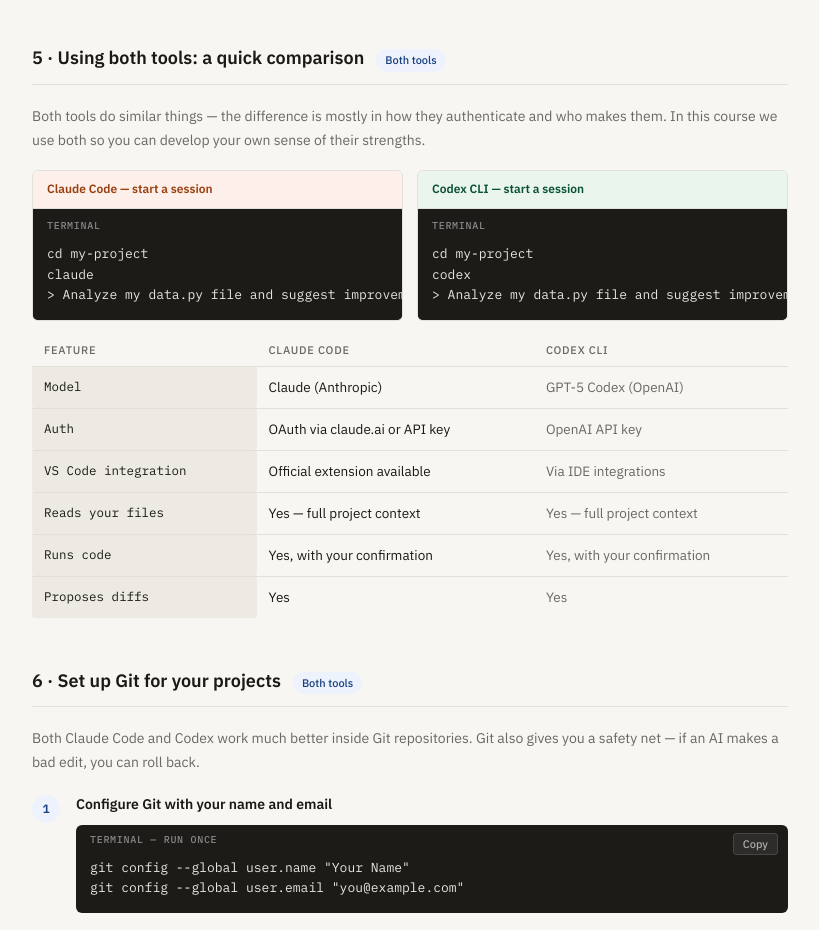
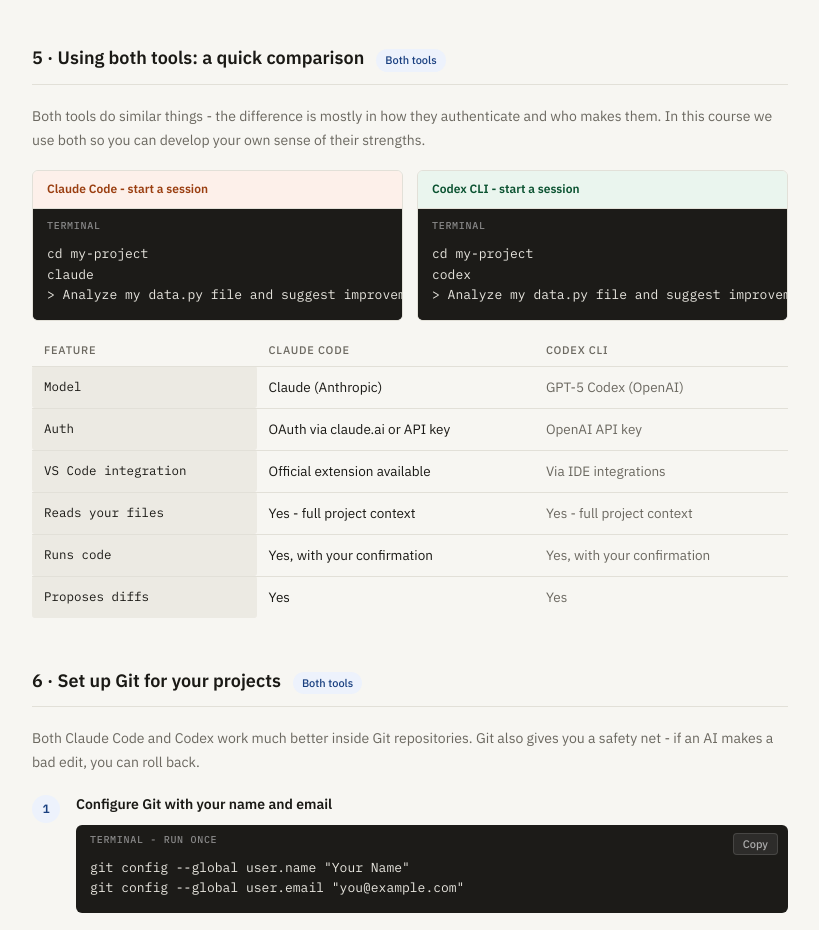
Before and after one commit to steflangehennig/info4340, a Jekyll site: the page built from guides/dev-setup.html, in a window 1280 px wide and 1400 px high, scrolled down 3430 px. Shown: the part 153-1083 px from the top of the window, without its empty margins (230-1049 px from the left). Built offline with Jekyll 4.4.1, drawn with Linux system fonts in a browser that asks for light colours; some of the changed text lies outside the part shown.

Commit message:
update dev setup html

```diff
--- a/guides/dev-setup.html
+++ b/guides/dev-setup.html
@@ -7,7 +7,7 @@ layout: standalone
 <head>
 <meta charset="UTF-8">
 <meta name="viewport" content="width=device-width, initial-scale=1.0">
-<title>INFO 4340 — Developer Setup Guide</title>
+<title>INFO 4340 - Developer Setup Guide</title>
 <link rel="preconnect" href="https://fonts.googleapis.com">
 <link href="https://fonts.googleapis.com/css2?family=IBM+Plex+Mono:wght@400;500&family=IBM+Plex+Sans:wght@300;400;500;600&display=swap" rel="stylesheet">
 <style>
@@ -166,9 +166,9 @@ layout: standalone
 
   <!-- Header -->
   <header class="site-header">
-    <div class="course-label">INFO 4340 · Developer Setup Guide</div>
+    <div class="course-label">INFO 4340 | Developer Setup Guide</div>
     <h1>Getting started with AI coding tools</h1>
-    <p class="header-sub">Set up VS Code, the terminal, and two AI coding agents — Claude Code and Codex CLI — so you're ready for Weeks 2–6 and beyond.</p>
+    <p class="header-sub">Set up VS Code, the terminal, and two AI coding agents so you're ready for Weeks 2-6 and beyond.</p>
   </header>
 
   <!-- OS toggle -->
@@ -184,12 +184,12 @@ layout: standalone
   <div class="mac-only os-banner mac">
     <div>
       <div class="os-banner-title">macOS path</div>
-      <div class="os-banner-body">You'll use <strong>Terminal</strong> (or the VS Code integrated terminal). Install commands use <code>curl</code>. Shell config lives in <code>~/.zshrc</code>. No extra setup layer needed — you can run both tools directly.</div>
+      <div class="os-banner-body">You'll use <strong>Terminal</strong> (or the VS Code integrated terminal). Install commands use <code>curl</code>. Shell config lives in <code>~/.zshrc</code>. No extra setup layer needed - you can run both tools directly.</div>
     </div>
   </div>
   <div class="win-only os-banner win">
     <div>
-      <div class="os-banner-title">Windows path — WSL2 required</div>
+      <div class="os-banner-title">Windows path - WSL2 required</div>
       <div class="os-banner-body">Both Claude Code and Codex work best through <strong>WSL2</strong> (Windows Subsystem for Linux). You'll install WSL2 first in Section 1, then run all tool installs inside the Ubuntu terminal. Install commands use PowerShell <code>irm</code> for WSL setup, then <code>curl</code> inside Ubuntu for the tools themselves. Keyboard shortcuts use <strong>Ctrl</strong> instead of Cmd.</div>
     </div>
   </div>
@@ -232,7 +232,7 @@ layout: standalone
         <div class="step-title">Download and install VS Code</div>
         <p>Go to <a href="https://code.visualstudio.com" target="_blank">code.visualstudio.com</a> and download the version for your operating system. Run the installer and accept all defaults.</p>
         <div class="note mac-only"><strong>Mac tip:</strong> After installing, open the Command Palette (<code>Cmd+Shift+P</code>) and run <em>Shell Command: Install 'code' command in PATH</em> so you can open projects from the terminal with <code>code .</code></div>
-        <div class="note win-only"><strong>Windows:</strong> During installation, check <em>"Add to PATH"</em> — this lets you open VS Code from the terminal by typing <code>code .</code>. Also check <em>"Register Code as an editor for supported file types."</em></div>
+        <div class="note win-only"><strong>Windows:</strong> During installation, check <em>"Add to PATH"</em> - this lets you open VS Code from the terminal by typing <code>code .</code>. Also check <em>"Register Code as an editor for supported file types."</em></div>
       </div>
     </div>
 
@@ -265,7 +265,7 @@ layout: standalone
             <pre>wsl --install</pre>
             <button class="copy-btn" onclick="copyCode(this)">Copy</button>
           </div>
-          <p>Restart your computer when prompted. After restarting, open <strong>Ubuntu</strong> from the Start menu and set a username and password when asked. Then in VS Code, install the <strong>WSL</strong> extension and use <em>Remote → Connect to WSL</em> — your terminal will now behave like a Linux system.</p>
+          <p>Restart your computer when prompted. After restarting, open <strong>Ubuntu</strong> from the Start menu and set a username and password when asked. Then in VS Code, install the <strong>WSL</strong> extension and use <em>Remote → Connect to WSL</em> - your terminal will now behave like a Linux system.</p>
         </div>
       </div>
     </div>
@@ -286,7 +286,7 @@ layout: standalone
       <tbody>
         <tr>
           <td>pwd</td>
-          <td>Print working directory — shows where you are</td>
+          <td>Print working directory - shows where you are</td>
           <td><code>/Users/you/projects</code></td>
         </tr>
         <tr>
@@ -341,7 +341,7 @@ layout: standalone
       <div class="step-num claude">1</div>
       <div class="step-body">
         <div class="step-title">Run the installer</div>
-        <p>The native installer is the easiest method — no Node.js required. Paste this into your terminal:</p>
+        <p>The native installer is the easiest method - no Node.js required. Paste this into your terminal:</p>
 
         <div class="mac-only">
           <div class="code-block">
@@ -381,7 +381,7 @@ layout: standalone
       <div class="step-num claude">3</div>
       <div class="step-body">
         <div class="step-title">Authenticate</div>
-        <p>Run <code>claude</code> in your terminal. It will open a browser window to log in with your Anthropic account (Claude Pro, Max, or Teams). Complete the OAuth flow — you won't need to do this again.</p>
+        <p>Run <code>claude</code> in your terminal. It will open a browser window to log in with your Anthropic account (Claude Pro, Max, or Teams). Complete the OAuth flow - you won't need to do this again.</p>
         <div class="note"><strong>Using an API key instead?</strong> Set it as an environment variable: <code>export ANTHROPIC_API_KEY=your_key_here</code></div>
       </div>
     </div>
@@ -461,7 +461,7 @@ claude</pre>
 
         <div class="mac-only">
           <div class="code-block">
-            <div class="code-label">macOS — add to your shell profile so it persists</div>
+            <div class="code-label">macOS - add to your shell profile so it persists</div>
             <pre>echo 'export OPENAI_API_KEY="your_key_here"' >> ~/.zshrc
 source ~/.zshrc</pre>
             <button class="copy-btn" onclick="copyCode(this)">Copy</button>
@@ -470,7 +470,7 @@ source ~/.zshrc</pre>
 
         <div class="win-only">
           <div class="code-block">
-            <div class="code-label">Windows (PowerShell) — set for current session</div>
+            <div class="code-label">Windows (PowerShell) - set for current session</div>
             <pre>$env:OPENAI_API_KEY = "your_key_here"</pre>
             <button class="copy-btn" onclick="copyCode(this)">Copy</button>
           </div>
@@ -501,11 +501,11 @@ source ~/.zshrc</pre>
       <h2>5 · Using both tools: a quick comparison</h2>
       <span class="section-tag tag-both">Both tools</span>
     </div>
-    <p style="font-size:14px; color:var(--muted); margin-bottom:18px;">Both tools do similar things — the difference is mostly in how they authenticate and who makes them. In this course we use both so you can develop your own sense of their strengths.</p>
+    <p style="font-size:14px; color:var(--muted); margin-bottom:18px;">Both tools do similar things - the difference is mostly in how they authenticate and who makes them. In this course we use both so you can develop your own sense of their strengths.</p>
 
     <div class="side-by">
       <div class="side-panel">
-        <div class="side-panel-head claude">Claude Code — start a session</div>
+        <div class="side-panel-head claude">Claude Code - start a session</div>
         <div class="code-block" style="margin:0; border-radius:0;">
           <div class="code-label">terminal</div>
           <pre>cd my-project
@@ -514,7 +514,7 @@ claude
         </div>
       </div>
       <div class="side-panel">
-        <div class="side-panel-head codex">Codex CLI — start a session</div>
+        <div class="side-panel-head codex">Codex CLI - start a session</div>
         <div class="code-block" style="margin:0; border-radius:0;">
           <div class="code-label">terminal</div>
           <pre>cd my-project
@@ -546,8 +546,8 @@ codex
         </tr>
         <tr>
           <td>Reads your files</td>
-          <td>Yes — full project context</td>
-          <td>Yes — full project context</td>
+          <td>Yes - full project context</td>
+          <td>Yes - full project context</td>
         </tr>
         <tr>
           <td>Runs code</td>
@@ -569,14 +569,14 @@ codex
       <h2>6 · Set up Git for your projects</h2>
       <span class="section-tag tag-both">Both tools</span>
     </div>
-    <p style="font-size:14px; color:var(--muted); margin-bottom:18px;">Both Claude Code and Codex work much better inside Git repositories. Git also gives you a safety net — if an AI makes a bad edit, you can roll back.</p>
+    <p style="font-size:14px; color:var(--muted); margin-bottom:18px;">Both Claude Code and Codex work much better inside Git repositories. Git also gives you a safety net - if an AI makes a bad edit, you can roll back.</p>
 
     <div class="step">
       <div class="step-num neutral">1</div>
       <div class="step-body">
         <div class="step-title">Configure Git with your name and email</div>
         <div class="code-block">
-          <div class="code-label">terminal — run once</div>
+          <div class="code-label">terminal - run once</div>
           <pre>git config --global user.name "Your Name"
 git config --global user.email "you@example.com"</pre>
           <button class="copy-btn" onclick="copyCode(this)">Copy</button>
```
